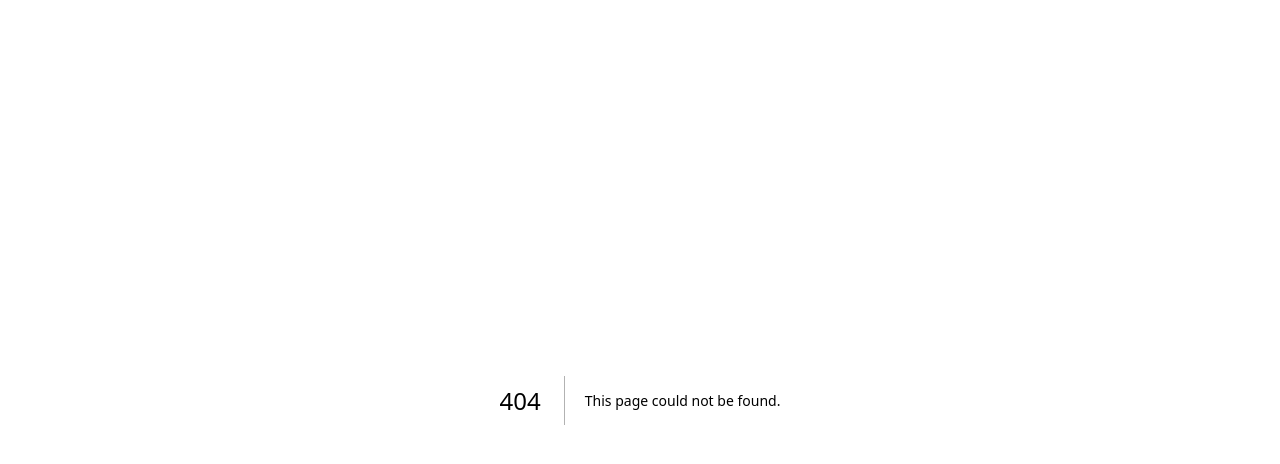
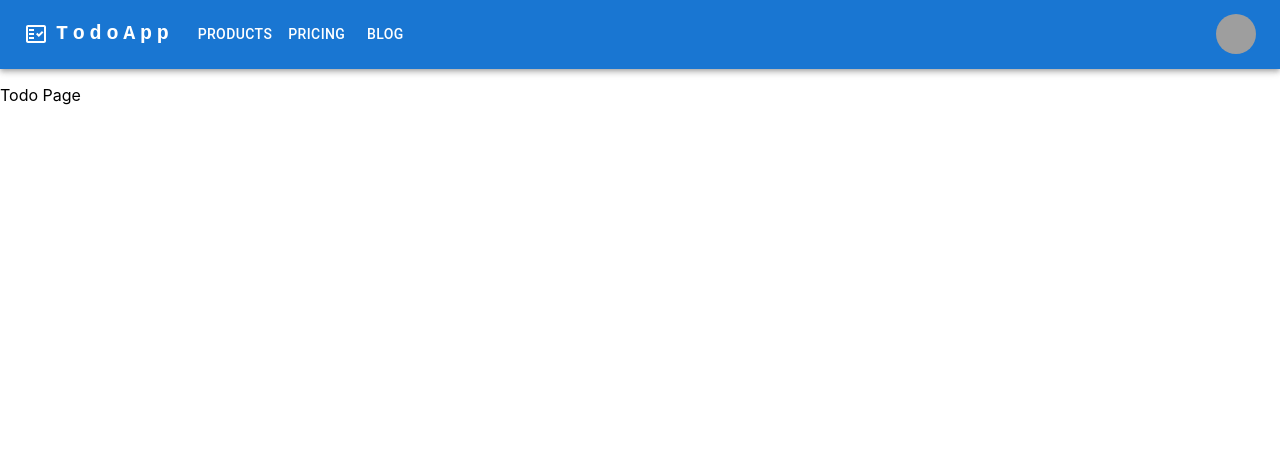
Before and after one commit to parhamhassanzade/test-todolist, a Next.js app: page /Todo in a window 1280 px wide. Before the commit this address had no page. Shown: the top 464 px of the page. Built offline with nearby package versions, Linux system fonts and the light colour scheme; grey boxes are pictures that could not be loaded.

Commit message:
create layout ,basic Ui

```diff
--- /dev/null
+++ b/component/Header.js
@@ -0,0 +1,163 @@
+import * as React from "react";
+import AppBar from "@mui/material/AppBar";
+import Box from "@mui/material/Box";
+import Toolbar from "@mui/material/Toolbar";
+import IconButton from "@mui/material/IconButton";
+import Typography from "@mui/material/Typography";
+import Menu from "@mui/material/Menu";
+import MenuIcon from "@mui/icons-material/Menu";
+import Container from "@mui/material/Container";
+import Avatar from "@mui/material/Avatar";
+import Button from "@mui/material/Button";
+import Tooltip from "@mui/material/Tooltip";
+import MenuItem from "@mui/material/MenuItem";
+import AdbIcon from "@mui/icons-material/Adb";
+import FactCheckOutlinedIcon from "@mui/icons-material/FactCheckOutlined";
+const pages = ["Products", "Pricing", "Blog"];
+const settings = ["Profile", "Account", "Dashboard", "Logout"];
+
+export default function Header() {
+  const [anchorElNav, setAnchorElNav] = React.useState(null);
+  const [anchorElUser, setAnchorElUser] = React.useState(null);
+
+  const handleOpenNavMenu = (event) => {
+    setAnchorElNav(event.currentTarget);
+  };
+  const handleOpenUserMenu = (event) => {
+    setAnchorElUser(event.currentTarget);
+  };
+
+  const handleCloseNavMenu = () => {
+    setAnchorElNav(null);
+  };
+
+  const handleCloseUserMenu = () => {
+    setAnchorElUser(null);
+  };
+
+  return (
+    <AppBar position="static">
+      <Container maxWidth="xl">
+        <Toolbar disableGutters>
+          <FactCheckOutlinedIcon
+            sx={{ display: { xs: "none", md: "flex" }, mr: 1 }}
+          />
+          <Typography
+            variant="h6"
+            noWrap
+            component="a"
+            href="/"
+            sx={{
+              mr: 2,
+              display: { xs: "none", md: "flex" },
+              fontFamily: "monospace",
+              fontWeight: 700,
+              letterSpacing: ".3rem",
+              color: "inherit",
+              textDecoration: "none",
+            }}
+          >
+            TodoApp
+          </Typography>
+
+          <Box sx={{ flexGrow: 1, display: { xs: "flex", md: "none" } }}>
+            <IconButton
+              size="large"
+              aria-label="account of current user"
+              aria-controls="menu-appbar"
+              aria-haspopup="true"
+              onClick={handleOpenNavMenu}
+              color="inherit"
+            >
+              <MenuIcon />
+            </IconButton>
+            <Menu
+              id="menu-appbar"
+              anchorEl={anchorElNav}
+              anchorOrigin={{
+                vertical: "bottom",
+                horizontal: "left",
+              }}
+              keepMounted
+              transformOrigin={{
+                vertical: "top",
+                horizontal: "left",
+              }}
+              open={Boolean(anchorElNav)}
+              onClose={handleCloseNavMenu}
+              sx={{
+                display: { xs: "block", md: "none" },
+              }}
+            >
+              {pages.map((page) => (
+                <MenuItem key={page} onClick={handleCloseNavMenu}>
+                  <Typography textAlign="center">{page}</Typography>
+                </MenuItem>
+              ))}
+            </Menu>
+          </Box>
+          <AdbIcon sx={{ display: { xs: "flex", md: "none" }, mr: 1 }} />
+          <Typography
+            variant="h5"
+            noWrap
+            component="a"
+            href=""
+            sx={{
+              mr: 2,
+              display: { xs: "flex", md: "none" },
+              flexGrow: 1,
+              fontFamily: "monospace",
+              fontWeight: 700,
+              letterSpacing: ".3rem",
+              color: "inherit",
+              textDecoration: "none",
+            }}
+          >
+            LOGO
+          </Typography>
+          <Box sx={{ flexGrow: 1, display: { xs: "none", md: "flex" } }}>
+            {pages.map((page) => (
+              <Button
+                key={page}
+                onClick={handleCloseNavMenu}
+                sx={{ my: 2, color: "white", display: "block" }}
+              >
+                {page}
+              </Button>
+            ))}
+          </Box>
+
+          <Box sx={{ flexGrow: 0 }}>
+            <Tooltip title="Open settings">
+              <IconButton onClick={handleOpenUserMenu} sx={{ p: 0 }}>
+                <Avatar alt="Remy Sharp" src="/static/images/avatar/2.jpg" />
+              </IconButton>
+            </Tooltip>
+            <Menu
+              sx={{ mt: "45px" }}
+              id="menu-appbar"
+              anchorEl={anchorElUser}
+              anchorOrigin={{
+                vertical: "top",
+                horizontal: "right",
+              }}
+              keepMounted
+              transformOrigin={{
+                vertical: "top",
+                horizontal: "right",
+              }}
+              open={Boolean(anchorElUser)}
+              onClose={handleCloseUserMenu}
+            >
+              {settings.map((setting) => (
+                <MenuItem key={setting} onClick={handleCloseUserMenu}>
+                  <Typography textAlign="center">{setting}</Typography>
+                </MenuItem>
+              ))}
+            </Menu>
+          </Box>
+        </Toolbar>
+      </Container>
+    </AppBar>
+  );
+}
--- /dev/null
+++ b/component/Layout.js
@@ -0,0 +1,10 @@
+import React from "react";
+import Header from "./Header";
+export default function Layout({ children }) {
+  return (
+    <>
+      <Header />
+      {children}
+    </>
+  );
+}
--- /dev/null
+++ b/pages/Todo/index.js
@@ -0,0 +1,15 @@
+import React from "react";
+import Head from "next/head";
+import Layout from "../../component/Layout";
+function index() {
+  return (
+    <>
+      <Head>
+        <title>ToDoList</title>
+      </Head>
+      <Layout>{<p>Todo Page</p>}</Layout>
+    </>
+  );
+}
+
+export default index;
```
